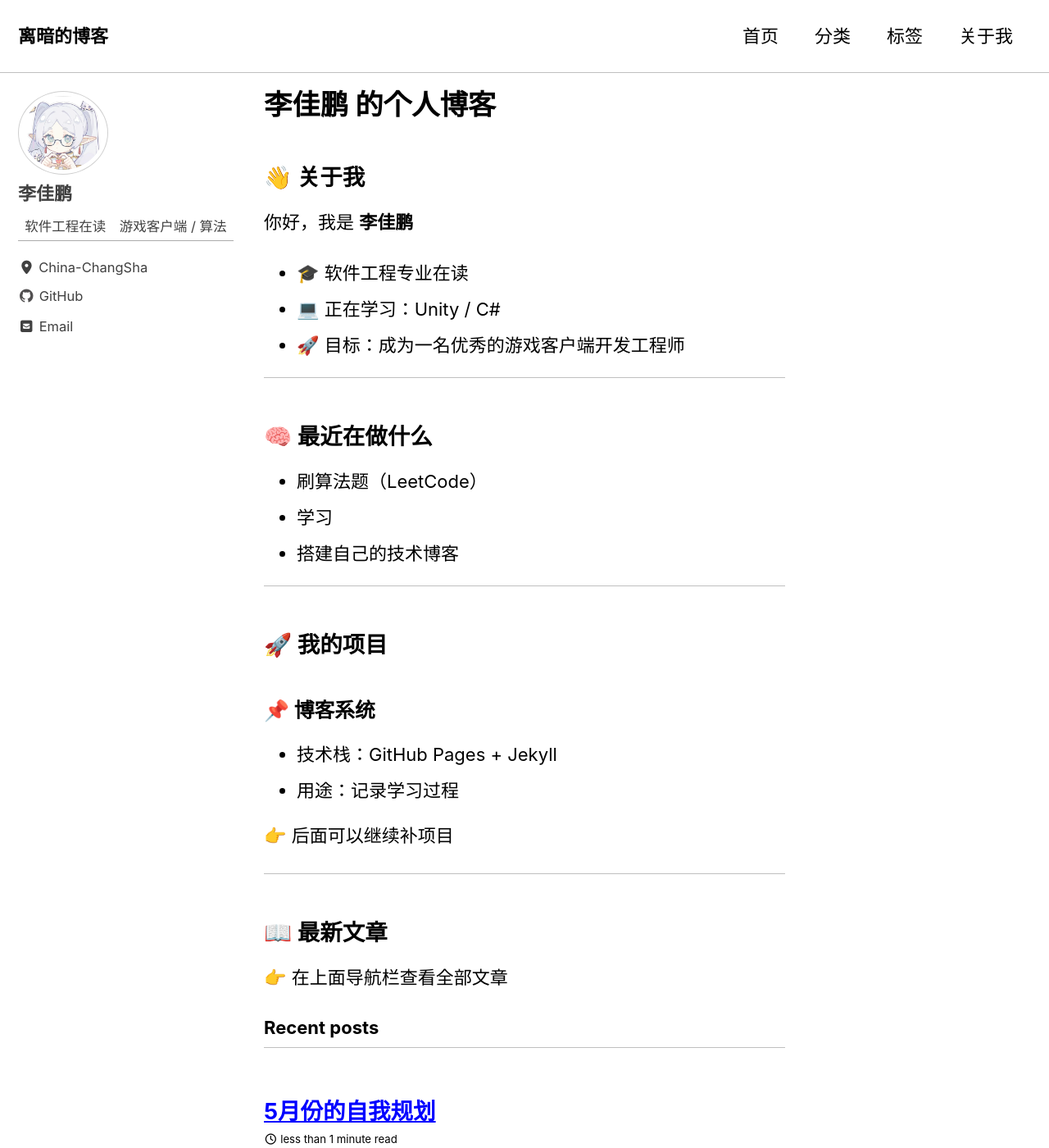
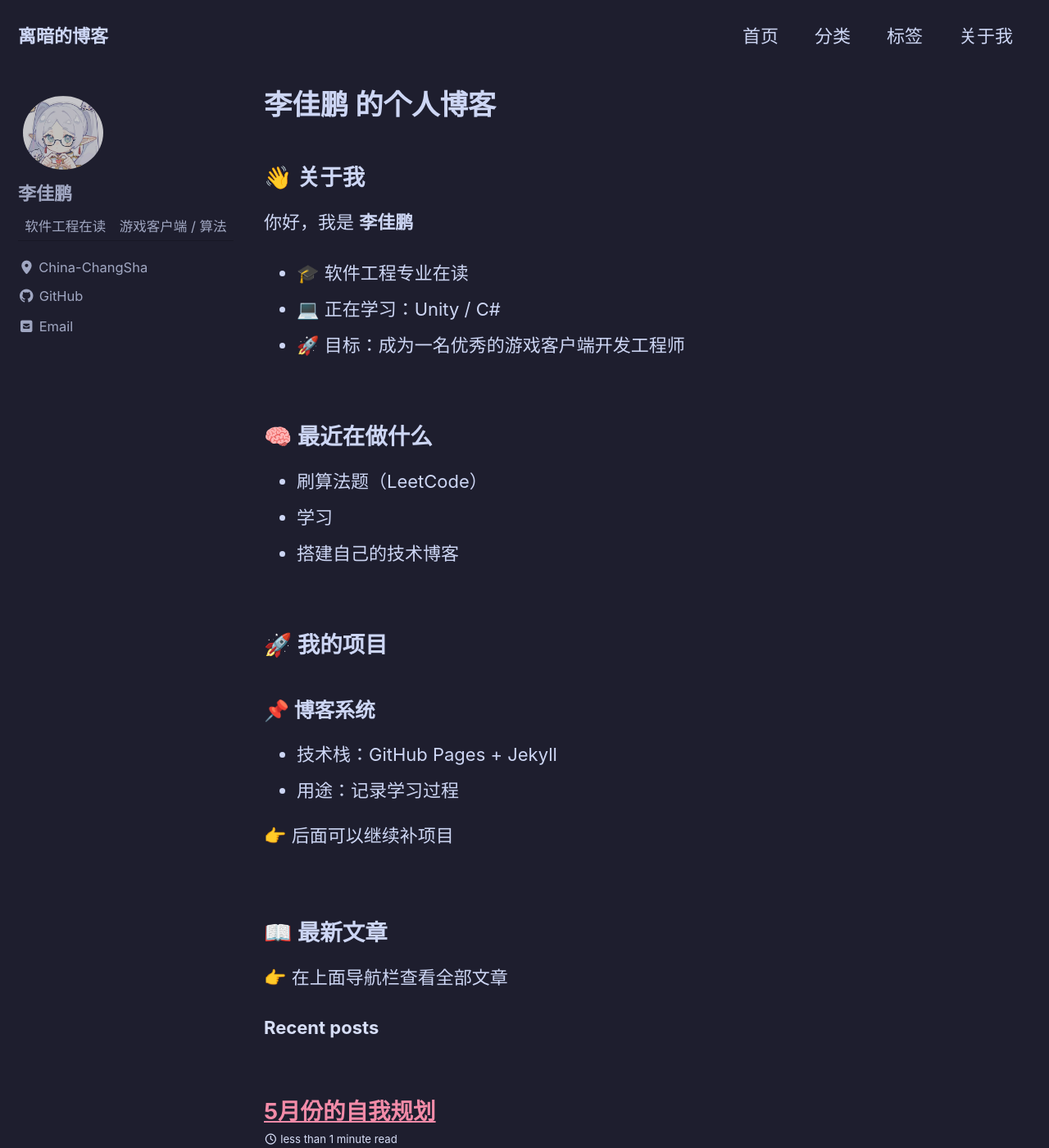
Before and after one commit to LJP3315/LJP3315.github.io, a Jekyll site: the page built from index.md, in a window 1280 px wide and 1400 px high. Shown: the whole window at 82% size. Built offline with Jekyll 4.4.1, drawn with Linux system fonts in a browser that asks for light colours; cached includes are drawn as plain includes.

Commit message:
change theme

```diff
--- a/_config.yml
+++ b/_config.yml
@@ -12,7 +12,7 @@
 
 # theme                  : "minimal-mistakes-jekyll"
 # remote_theme           : "mmistakes/minimal-mistakes"
-minimal_mistakes_skin    : "contrast" # "air", "aqua", "contrast", "dark", "dirt", "neon", "mint", "plum", "sunrise", "catppuccin_latte", "catppuccin_mocha"
+minimal_mistakes_skin    : "catppuccin_mocha" # "air", "aqua", "contrast", "dark", "dirt", "neon", "mint", "plum", "sunrise", "catppuccin_latte", "catppuccin_mocha"
 
 # Site Settings
 locale                   : "en-US"
```
